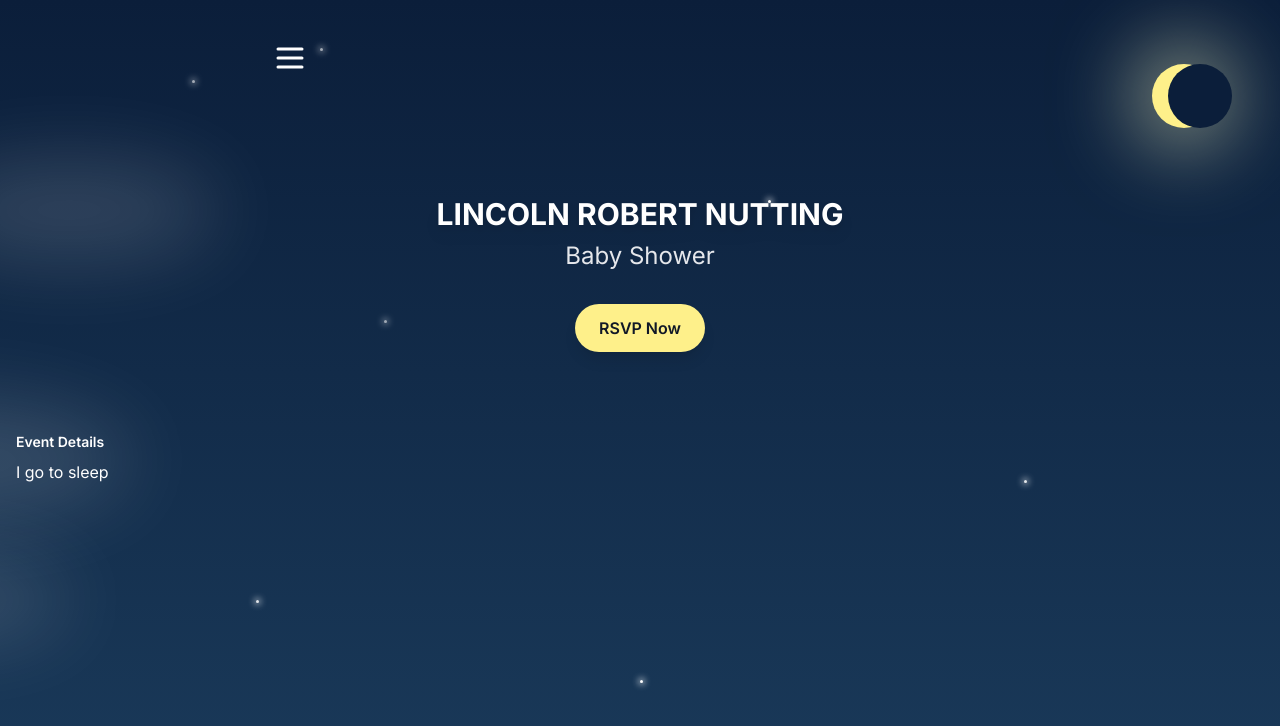
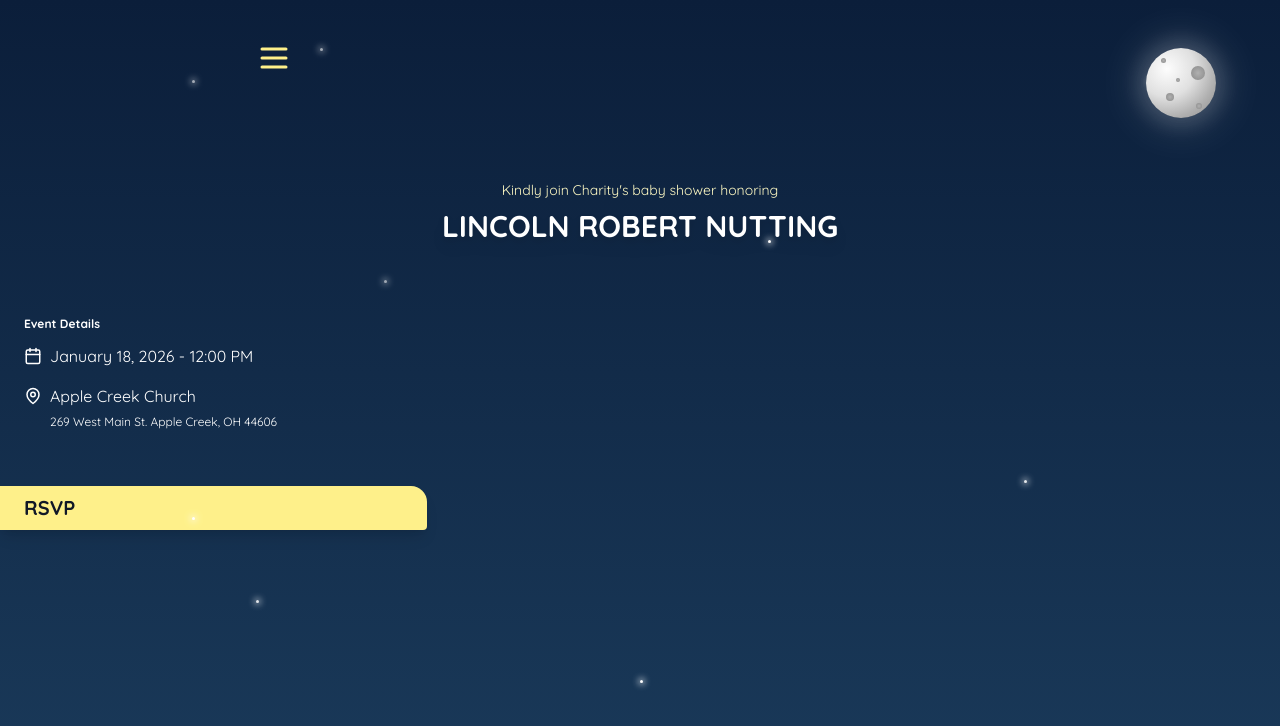
Before and after one commit to JakeNutting/baby-shower, a Next.js app: page / in a window 1280 px wide. Shown: the top 726 px of the page. Built offline with nearby package versions, Linux system fonts and the light colour scheme.

Commit message:
Changed home-page UI, added event details. Going to work on RSVP portion

```diff
--- a/src/app/page.tsx
+++ b/src/app/page.tsx
@@ -7,15 +7,21 @@ import {
   SheetTrigger,
 } from "@/components/ui/sheet";
 import {
+  Calendar,
+  MapPin,
   Menu,
   PartyPopper,
   ShoppingBag,
 } from "lucide-react";
+import { Dancing_Script, Quicksand } from "next/font/google";
+
+const dancingScript = Dancing_Script({ subsets: ['latin'], weight: ['400', '700'] });
+const quicksand = Quicksand({ subsets: ['latin'], weight: ['400', '700'] });
 
 export default function Home() {
   return (
     <>
-    <div className="relative min-h-screen h-dvh w-full bg-gradient-to-b from-[#0b1e3a] to-[#1a3a5a]  px-4 overflow-hidden">
+    <div className={`${quicksand.className} relative min-h-screen h-dvh w-full bg-gradient-to-b from-[#0b1e3a] to-[#1a3a5a] overflow-hidden`}>
       <div className="px-4 py-10 md:px-64 z-50">
           <MobileNavbar></MobileNavbar>
       </div>
@@ -23,11 +29,13 @@ export default function Home() {
       <div className="absolute inset-0 pointer-events-none">
         <div className="star twinkle" style={{ top: "10%", left: "15%", animationDelay: "0s" }} />
         <div className="star twinkle" style={{ top: "6%", left: "25%", animationDelay: "0s" }} />
-        <div className="star twinkle" style={{ top: "25%", left: "60%", animationDelay: "1s" }} />
-        <div className="star twinkle" style={{ top: "40%", left: "30%", animationDelay: "2s" }} />
+        <div className="star twinkle" style={{ top: "10%", right: "10%", animationDelay: "0s" }} />
+        <div className="star twinkle" style={{ top: "30%", left: "60%", animationDelay: "1s" }} />
+        <div className="star twinkle" style={{ top: "35%", left: "30%", animationDelay: "2s" }} />
         <div className="star twinkle" style={{ top: "60%", left: "80%", animationDelay: "0.5s" }} />
         <div className="star twinkle" style={{ top: "75%", left: "20%", animationDelay: "1.5s" }} />
         <div className="star twinkle" style={{ top: "85%", left: "50%", animationDelay: "0.8s" }} />
+        <div className="star twinkle" style={{ bottom: "35%", left: "15%", animationDelay: "0.8s" }} />
       </div>
 
       {/* Clouds */}
@@ -38,30 +46,32 @@ export default function Home() {
       </div>
 
       {/* Glowing Moon */}
-      <div className="absolute top-16 right-16 w-16 h-16">
-        <div className="moon-full w-full h-full rounded-full bg-yellow-200 shadow-[0_0_80px_20px_rgba(255,255,200,0.5)]"></div>
-        <div className="moon-cut w-full h-full rounded-full bg-[#0b1e3a] absolute top-0 right-0 translate-x-1/4"></div>
+      <div className="absolute top-12 right-16">
+        <div className="moon">
+          <span></span>
+          <span></span>
+          <span></span>
+        </div>
       </div>
 
       {/* Hero Content */}
-      <div className="relative z-10 flex flex-col items-center justify-center mt-20">
-        <h1 className="text-2xl md:text-3xl font-bold text-white mb-2 drop-shadow-lg">
+      <div className="relative z-10 flex flex-col items-center justify-center mt-16">
+        <p className="text-sm text-yellow-100 mb-2">
+          Kindly join Charity's baby shower honoring
+        </p>
+        <h1 className="text-2xl md:text-3xl font-bold text-white drop-shadow-lg mb-4">
           LINCOLN ROBERT NUTTING
         </h1>
-        <p className="text-lg md:text-2xl text-gray-200 max-w-2xl mb-8">
-          Baby Shower
-        </p>
-        <a
-          href="#rsvp"
-          className="bg-yellow-200 hover:bg-yellow-300 text-gray-900 font-semibold py-3 px-6 rounded-full shadow-lg transition-all"
-        >
-          RSVP Now
-        </a>
       </div>
 
-      <div className="mt-20">
-        <h4 className="text-sm font-semibold text-white mb-2">Event Details</h4>
-        <p className="text-white">I go to sleep</p>
+      <div className="mt-14 mx-6">
+        <h4 className="text-xs font-semibold text-white mb-3">Event Details</h4>
+        <p className="text-white flex gap-2 items-center"><Calendar size={18}></Calendar>January 18, 2026 - 12:00 PM</p>
+        <p className="text-white flex gap-2 items-center mt-4"><MapPin size={18}></MapPin>Apple Creek Church</p>
+        <p className="text-white flex gap-2 text-xs items-center mt-1.5 ml-[26px]">269 West Main St. Apple Creek, OH 44606</p>
+      </div>
+      <div className="mt-14 w-1/3 rounded-tr-2xl rounded-br-sm bg-yellow-200 p-2 px-6 shadow-lg">
+        <h4 className="text-gray-900 text-xl font-semibold">RSVP</h4>
       </div>
 
       {/* Custom CSS */}
@@ -115,23 +125,71 @@ export default function Home() {
         }
 
         @keyframes drift {
-          0% { transform: translateX(0); }
-          100% { transform: translateX(150vw); }
+          0% { transform: translateX(-50vw); }
+          100% { transform: translateX(200vw); }
         }
-        .moon-full {
-          position: absolute;
-          top: 0;
-          left: 0;
-        }
-        .moon-cut {
-          position: absolute;
-          top: 0;
-          right: 0;
-          width: 100%;
-          height: 100%;
-          border-radius: 50%;
-          background-color: #0b1e3a;
-        }
+
+         .moon {
+            width: 70px;   /* smaller size */
+            height: 70px;
+            border-radius: 50%;
+            background: radial-gradient(circle at 30% 30%, #fdfdfd, #e0e0e0 40%, #b0b0b0 70%, #8a8a8a 100%);
+              box-shadow: 0 0 20px 8px rgba(255, 255, 255, 0.15),
+                0 0 40px 15px rgba(255, 255, 255, 0.1);
+            position: relative;
+            overflow: hidden;
+          }
+
+          /* Moon craters */
+          .moon::before,
+          .moon::after {
+            content: "";
+            position: absolute;
+            border-radius: 50%;
+            background: radial-gradient(circle, #b0b0b0, #8a8a8a);
+          }
+
+          .moon::before {
+            width: 14px;
+            height: 14px;
+            top: 18px;
+            left: 45px;
+          }
+
+          .moon::after {
+            width: 8px;
+            height: 8px;
+            top: 45px;
+            left: 20px;
+          }
+
+          /* Extra small craters */
+          .moon span {
+            position: absolute;
+            border-radius: 50%;
+            background: radial-gradient(circle, #b0b0b0, #8a8a8a);
+          }
+
+          .moon span:nth-child(1) {
+            width: 5px;
+            height: 5px;
+            top: 10px;
+            left: 15px;
+          }
+
+          .moon span:nth-child(2) {
+            width: 4px;
+            height: 4px;
+            top: 30px;
+            left: 30px;
+          }
+
+          .moon span:nth-child(3) {
+            width: 6px;
+            height: 6px;
+            top: 55px;
+            left: 50px;
+          }
       `}</style>
     </div>
       {/* <div className="bg-gradient-to-t from-[#faf7f2] via-[#e5e7eb] to-[#cfe4fa] min-h-screen">
@@ -173,7 +231,7 @@ function MobileNavbar() {
     <>
       <Sheet>
         <SheetTrigger asChild className="cursor-pointer hover:text-blue-700">
-          <Menu size={36} color="white" />
+          <Menu size={36} color="#fef08a"/>
         </SheetTrigger>
         <SheetContent side={"left"} className="bg-[#0d1f3c] text-white shadow-xl">
           <SheetHeader>
```
